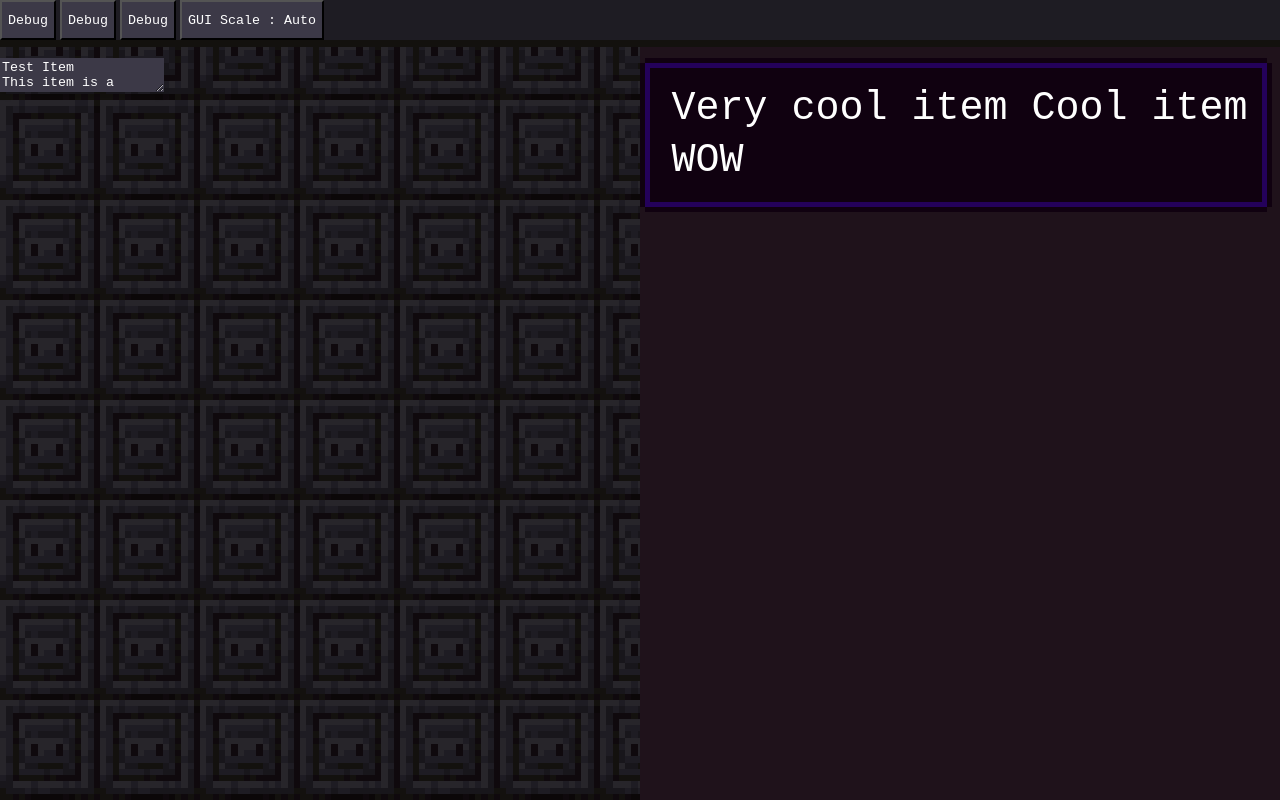
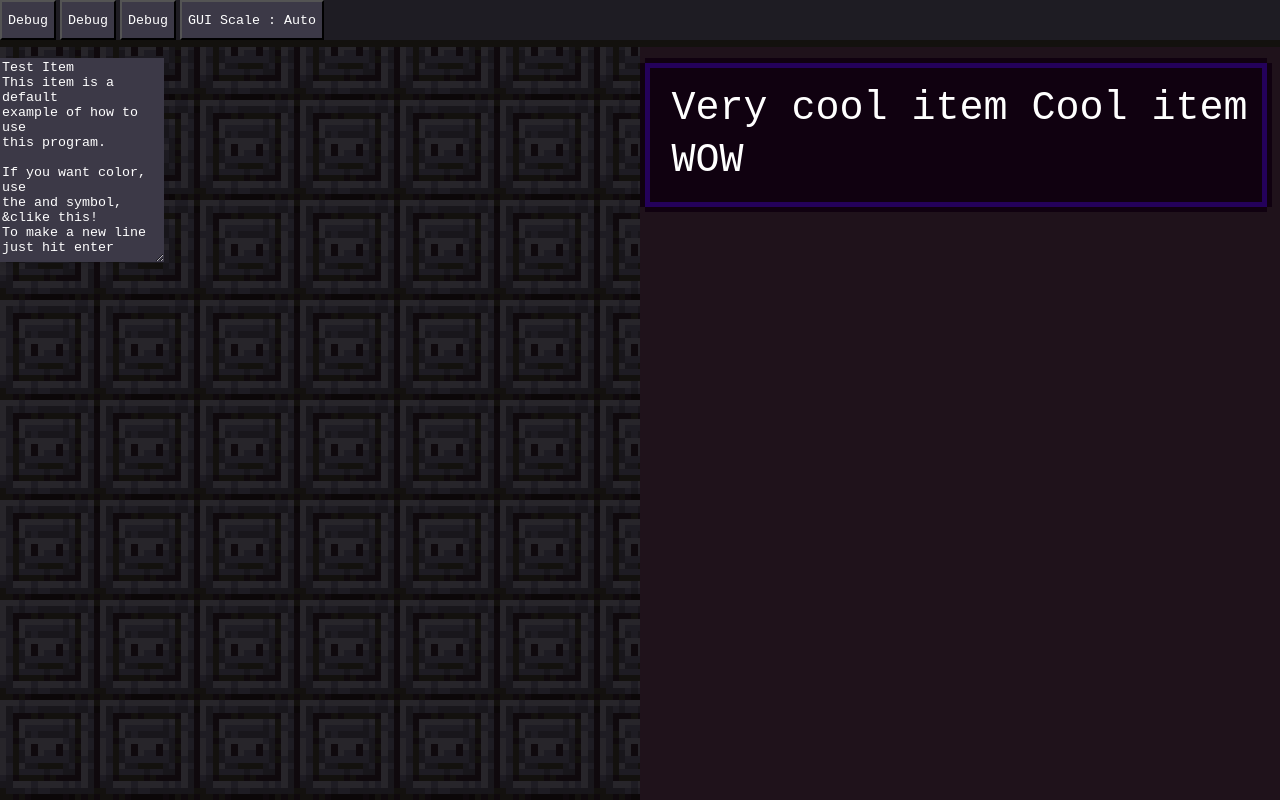
Before and after one commit to MC-AI-GH/mc-ai-gh.github.io, a plain HTML site: page index.html in a window 1280 px wide. Drawn offline with Linux system fonts and the light colour scheme.

Commit message:
Made the example text easier to read

```diff
--- a/index.html
+++ b/index.html
@@ -14,7 +14,7 @@
     </div>
     <div class="mainViewport cBlackstoneBg">
       <div class="splitScreen toTheLeft itemSettings cBlackstoneBg">
-        <textarea id="simpleInput"></textarea>
+        <textarea style="width:25%;height:25%;" id="simpleInput"></textarea>
       </div>
       <div class="splitScreen toTheRight itemBg">
          <div id="itemDisplay" class="itemBox">
```
